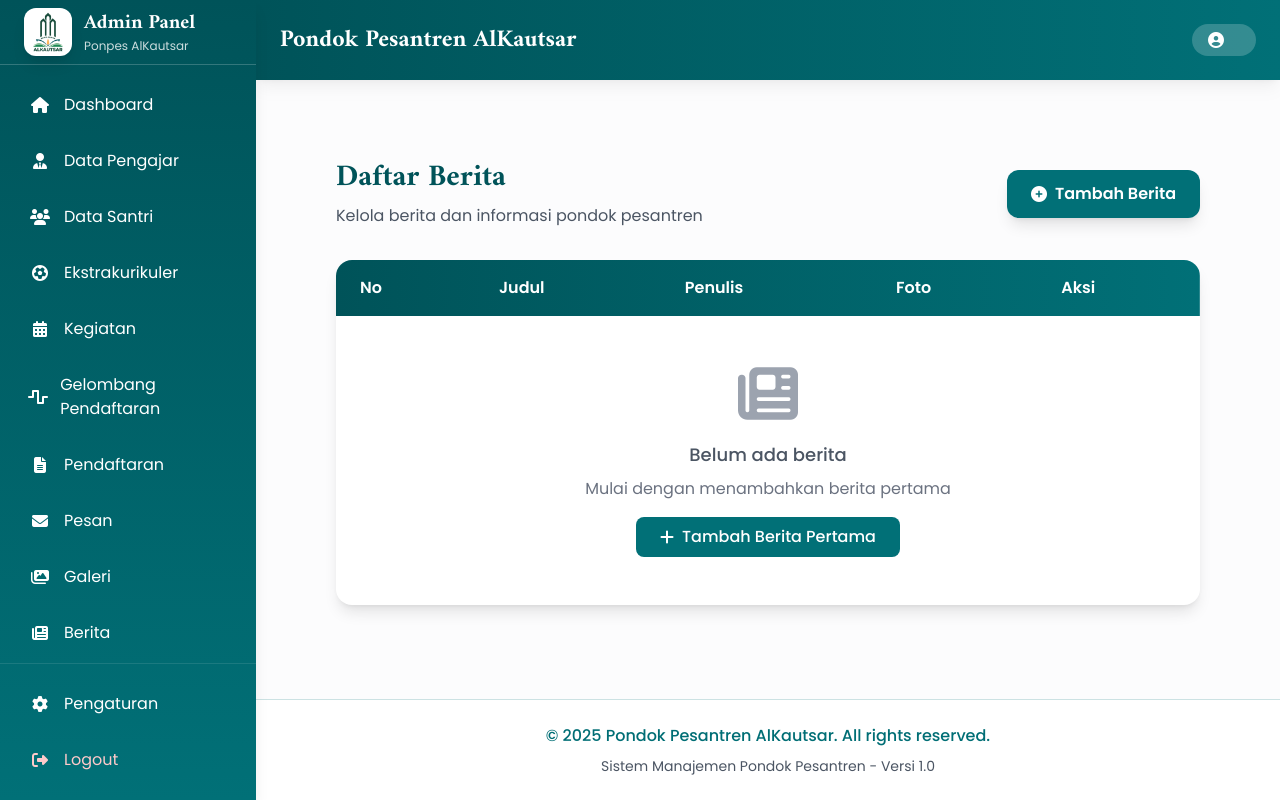
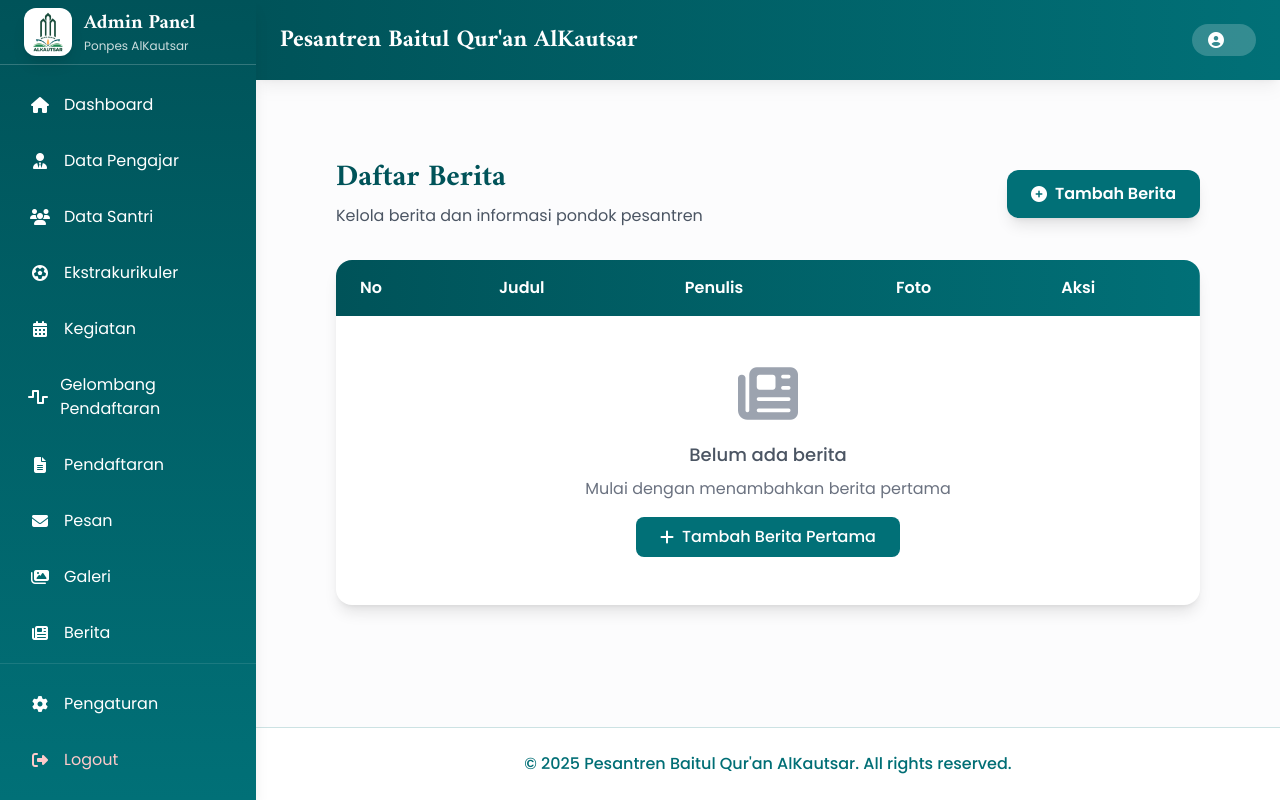
Before and after one commit to Ikhsan-Aldi/LPBaitulQuranAlKautsar, a CodeIgniter 4 app: the page made by app/Views/admin/berita/index.php in a window 1280 px wide. Run offline with PHP 8.4 and a stand-in for CodeIgniter, Linux system fonts and the light colour scheme; the template is opened without the code that fills it, so the values that code supplies are empty; some libraries are stand-ins or nearby versions.

Commit message:
alkautsar

```diff
--- a/app/Views/admin/layout/admin_layout.php
+++ b/app/Views/admin/layout/admin_layout.php
@@ -170,7 +170,7 @@
             <!-- Top Navigation -->
             <header class="bg-gradient-to-r from-primary-dark to-primary text-white shadow-lg">
                 <div class="flex items-center justify-between p-6">
-                    <h1 class="font-amiri text-2xl font-bold">Pondok Pesantren AlKautsar</h1>
+                    <h1 class="font-amiri text-2xl font-bold">Pesantren Baitul Qur'an AlKautsar</h1>
                     <div class="flex items-center space-x-4 bg-white/20 px-4 py-2 rounded-full">
                         <i class="fa fa-user-circle"></i>
                         <span class="font-medium"><?= esc(session()->get('username') ?? 'Admin') ?></span>
@@ -188,10 +188,7 @@
             <!-- Footer -->
             <footer class="bg-white border-t border-primary-medium/20 py-6 text-center">
                 <p class="text-primary-medium font-medium">
-                    &copy; <?= date('Y') ?> Pondok Pesantren AlKautsar. All rights reserved.
-                </p>
-                <p class="text-sm text-gray-600 mt-2">
-                    Sistem Manajemen Pondok Pesantren - Versi 1.0
+                    &copy; <?= date('Y') ?> Pesantren Baitul Qur'an AlKautsar. All rights reserved.
                 </p>
             </footer>
         </div>
--- a/app/Views/auth/login.php
+++ b/app/Views/auth/login.php
@@ -161,7 +161,7 @@
         <div class="mt-8 pt-6 border-t border-gray-200 text-center">
           <p class="text-sm text-gray-600">
             <i class="fa fa-info-circle mr-1 text-primary"></i>
-            Sistem Manajemen Pondok Pesantren Al-Kautsar
+            Sistem Manajemen Pesantren <br> Baitul Qur'an AlKautsar
           </p>
         </div>
       </div>
@@ -170,7 +170,7 @@
     <!-- Copyright -->
     <div class="text-center mt-6">
       <p class="text-white/90 text-sm">
-        &copy; <?= date('Y') ?> Pondok Pesantren Al-Kautsar. All rights reserved.
+        &copy; <?= date('Y') ?> Pesantren Baitul Qur'an AlKautsar. All rights reserved.
       </p>
     </div>
   </div>
```
